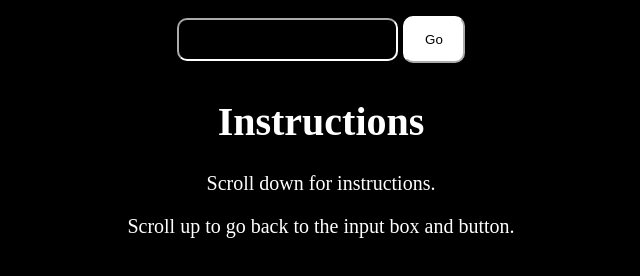
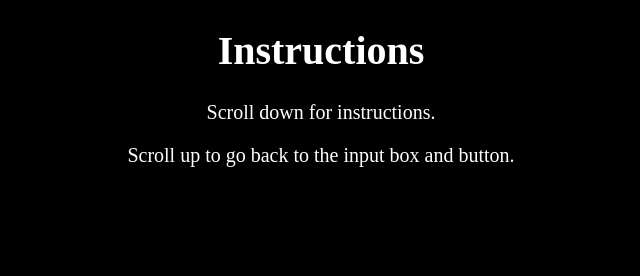
Before and after one commit to 12-VidE/uriShortcut, a plain HTML site: page index.html in a window 1280 px wide. Shown: the top 276 px of the page, without its empty margins (319-959 px from the left). Drawn offline with Linux system fonts and the light colour scheme.

Commit message:
Update index.html

```diff
--- a/index.html
+++ b/index.html
@@ -1,6 +1,6 @@
 <!DOCTYPE html>
 <html>
-  <head>
+<head>
 	<title>My Site</title>
 	<style>
 		body {
@@ -33,14 +33,14 @@
 	<input type="text" id="uri-input" />
 	<button onclick="goToUri()">Go</button>
 
-	<div style="height:200vh; background-color:black; color:white; text-align:center;">
+	<div id="instructions" style="height:200vh; background-color:black; color:white; text-align:center;">
 	  <h1>Instructions</h1>
 	  <p>Scroll down for instructions.</p>
 	  <p>Scroll up to go back to the input box and button.</p>
 	</div>
-  </body>
-   <script>
-     function goToUri() {
+
+	<script>
+	function goToUri() {
        const uri = document.getElementById("uri-input").value;
        const url = new URL(window.location.href);
        url.searchParams.set("uri", uri);
@@ -65,5 +65,22 @@
       followUri();
     }
 
-  </script>
+	var prevScrollpos = window.pageYOffset;
+
+	window.onscroll = function() {
+	  var currentScrollPos = window.pageYOffset;
+
+	  if (prevScrollpos > currentScrollPos) {
+	    document.getElementById("uri-input").style.display = "block";
+	    document.getElementById("instructions").style.display = "none";
+	    document.getElementsByTagName("button")[0].style.display = "block";
+	  } else {
+	    document.getElementById("uri-input").style.display = "none";
+	    document.getElementById("instructions").style.display = "block";
+	    document.getElementsByTagName("button")[0].style.display = "none";
+	  }
+
+	  prevScrollpos = currentScrollPos;
+	}
+	</script>
 </html>
```
